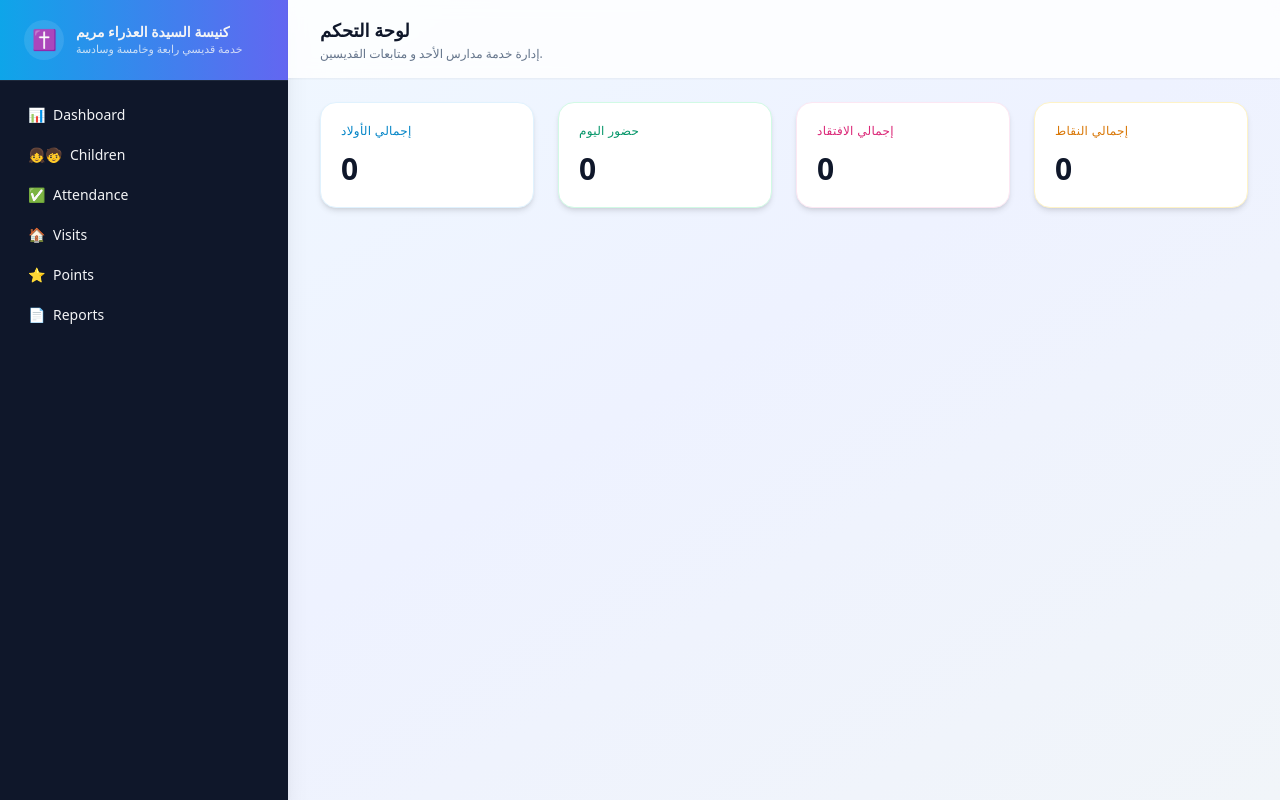
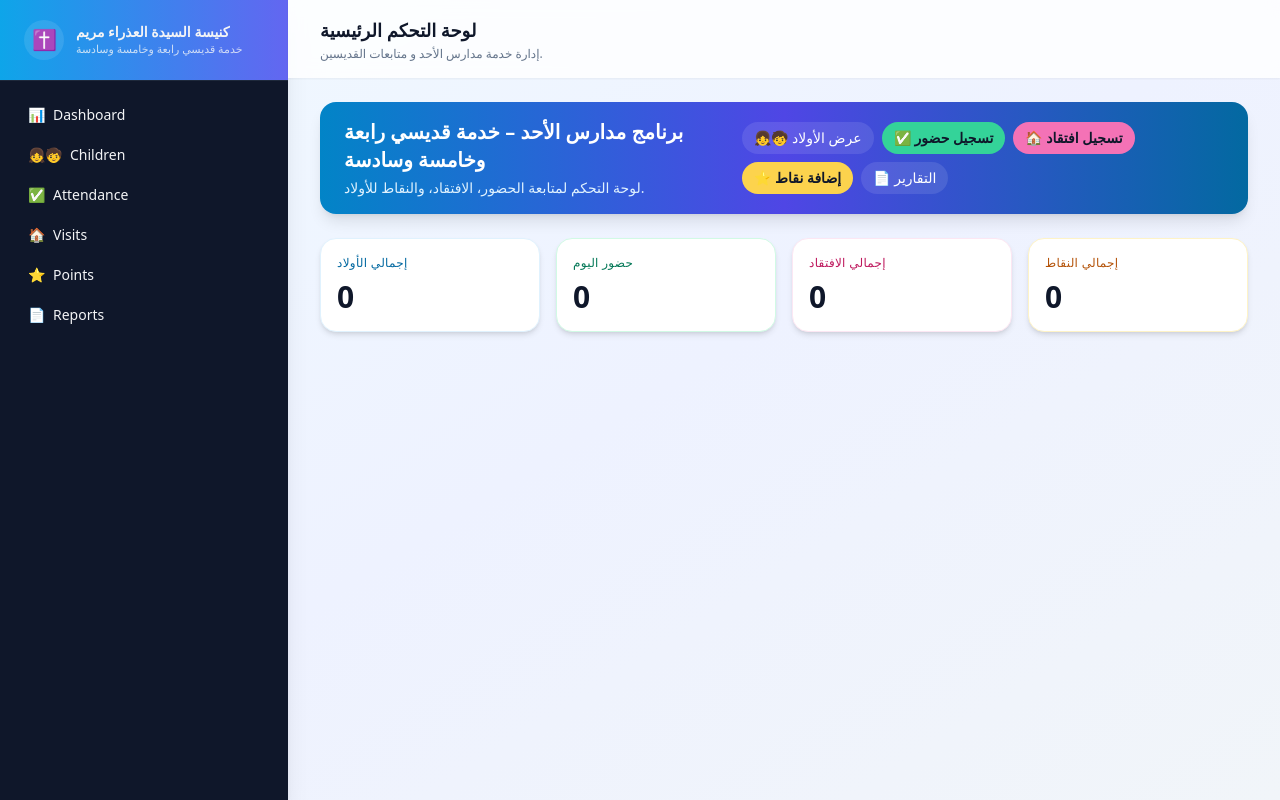
Before and after one commit to mina20032/app, a FastAPI app: page /dashboard in a window 1280 px wide. Run offline with FastAPI, Linux system fonts and the light colour scheme; parts of the project's set-up code (start-up, migrations or seed data) failed here and were passed over; some libraries are stand-ins or nearby versions.

Commit message:
Update dashboard layout and actions
Made-with: Cursor

```diff
--- a/templates/dashboard.html
+++ b/templates/dashboard.html
@@ -1,34 +1,88 @@
 {% extends "layout.html" %}
 
 {% block title %}لوحة التحكم – كنيسة السيدة العذراء{% endblock %}
-{% block header %}لوحة التحكم{% endblock %}
+{% block header %}لوحة التحكم الرئيسية{% endblock %}
 
 {% block content %}
-<div class="grid grid-cols-1 gap-6 md:grid-cols-4">
-  <div class="bg-white rounded-2xl shadow-md p-5 border border-sky-100">
-    <p class="text-xs font-medium text-sky-600 uppercase tracking-wide">إجمالي الأولاد</p>
-    <p class="mt-3 text-3xl font-bold text-slate-900">
+<div class="space-y-6">
+  <!-- Top control bar similar to example -->
+  <div class="bg-gradient-to-r from-sky-600 via-indigo-600 to-sky-700 rounded-2xl shadow-lg px-6 py-4 text-white">
+    <div class="flex flex-col md:flex-row md:items-center md:justify-between gap-3">
+      <div>
+        <h2 class="text-lg md:text-xl font-semibold">
+          برنامج مدارس الأحد – خدمة قديسي رابعة وخامسة وسادسة
+        </h2>
+        <p class="text-xs md:text-sm text-sky-100 mt-1">
+          لوحة التحكم لمتابعة الحضور، الافتقاد، والنقاط للأولاد.
+        </p>
+      </div>
+      <div class="flex flex-wrap gap-2 text-xs md:text-sm">
+        <a
+          href="/children"
+          class="inline-flex items-center gap-1 rounded-full bg-white/10 px-3 py-1.5 hover:bg-white/20"
+        >
+          👧🧒
+          <span>عرض الأولاد</span>
+        </a>
+        <a
+          href="/attendance"
+          class="inline-flex items-center gap-1 rounded-full bg-emerald-400 px-3 py-1.5 text-slate-900 font-semibold hover:bg-emerald-300"
+        >
+          ✅
+          <span>تسجيل حضور</span>
+        </a>
+        <a
+          href="/visits"
+          class="inline-flex items-center gap-1 rounded-full bg-pink-400 px-3 py-1.5 text-slate-900 font-semibold hover:bg-pink-300"
+        >
+          🏠
+          <span>تسجيل افتقاد</span>
+        </a>
+        <a
+          href="/points"
+          class="inline-flex items-center gap-1 rounded-full bg-amber-300 px-3 py-1.5 text-slate-900 font-semibold hover:bg-amber-200"
+        >
+          ⭐
+          <span>إضافة نقاط</span>
+        </a>
+        <a
+          href="/reports"
+          class="inline-flex items-center gap-1 rounded-full bg-white/10 px-3 py-1.5 hover:bg-white/20"
+        >
+          📄
+          <span>التقارير</span>
+        </a>
+      </div>
+    </div>
+  </div>
+
+  <!-- Stats cards row -->
+  <div class="grid grid-cols-1 gap-4 md:grid-cols-4">
+    <div class="bg-white rounded-2xl shadow-md p-4 border border-sky-100 flex flex-col justify-between">
+      <p class="text-xs font-medium text-sky-700 uppercase tracking-wide">إجمالي الأولاد</p>
+      <p class="mt-2 text-3xl font-extrabold text-slate-900">
         {{ stats.total_children }}
       </p>
     </div>
-  <div class="bg-white rounded-2xl shadow-md p-5 border border-emerald-100">
-    <p class="text-xs font-medium text-emerald-600 uppercase tracking-wide">حضور اليوم</p>
-    <p class="mt-3 text-3xl font-bold text-slate-900">
+    <div class="bg-white rounded-2xl shadow-md p-4 border border-emerald-100 flex flex-col justify-between">
+      <p class="text-xs font-medium text-emerald-700 uppercase tracking-wide">حضور اليوم</p>
+      <p class="mt-2 text-3xl font-extrabold text-slate-900">
         {{ stats.todays_attendance }}
       </p>
     </div>
-  <div class="bg-white rounded-2xl shadow-md p-5 border border-pink-100">
-    <p class="text-xs font-medium text-pink-600 uppercase tracking-wide">إجمالي الافتقاد</p>
-    <p class="mt-3 text-3xl font-bold text-slate-900">
+    <div class="bg-white rounded-2xl shadow-md p-4 border border-pink-100 flex flex-col justify-between">
+      <p class="text-xs font-medium text-pink-700 uppercase tracking-wide">إجمالي الافتقاد</p>
+      <p class="mt-2 text-3xl font-extrabold text-slate-900">
         {{ stats.total_visits }}
       </p>
     </div>
-  <div class="bg-white rounded-2xl shadow-md p-5 border border-amber-100">
-    <p class="text-xs font-medium text-amber-600 uppercase tracking-wide">إجمالي النقاط</p>
-    <p class="mt-3 text-3xl font-bold text-slate-900">
+    <div class="bg-white rounded-2xl shadow-md p-4 border border-amber-100 flex flex-col justify-between">
+      <p class="text-xs font-medium text-amber-700 uppercase tracking-wide">إجمالي النقاط</p>
+      <p class="mt-2 text-3xl font-extrabold text-slate-900">
         {{ stats.total_points }}
       </p>
     </div>
   </div>
+</div>
 
 {% endblock %}
```
Lines whose indentation alone changed are shown as unchanged.
